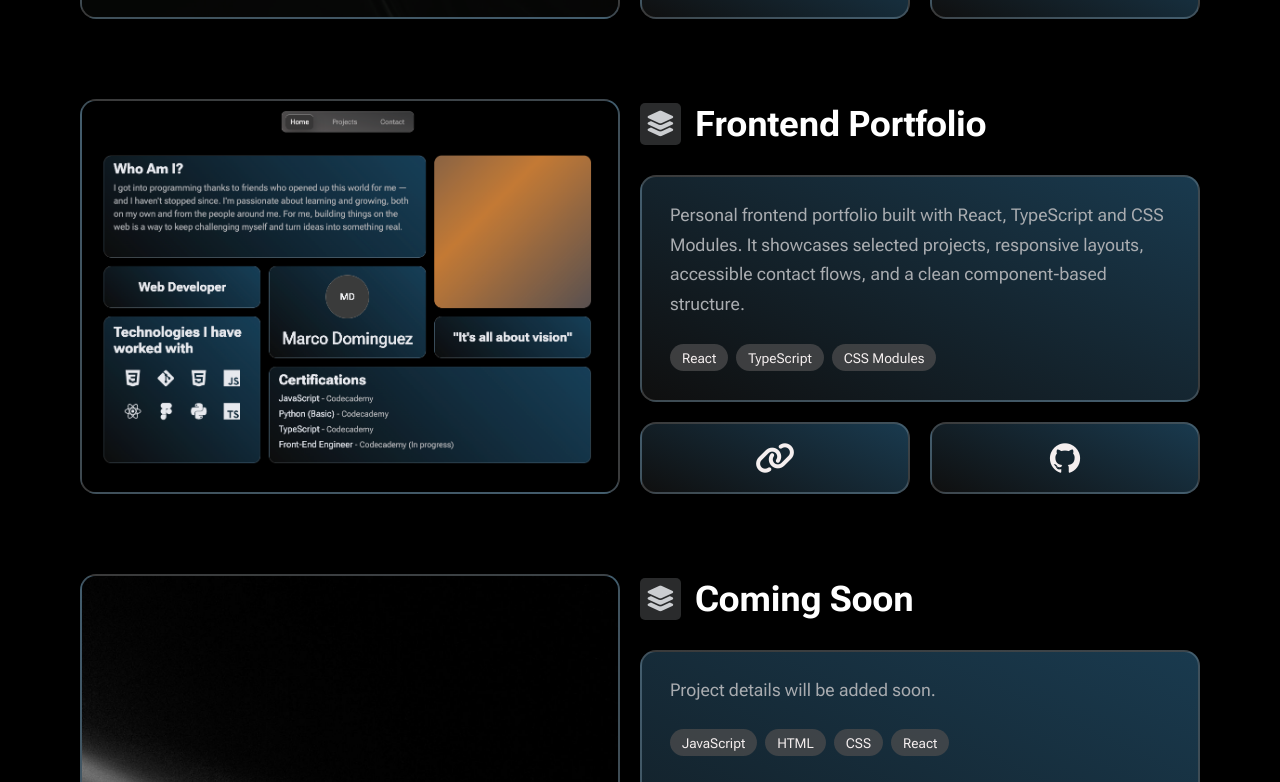
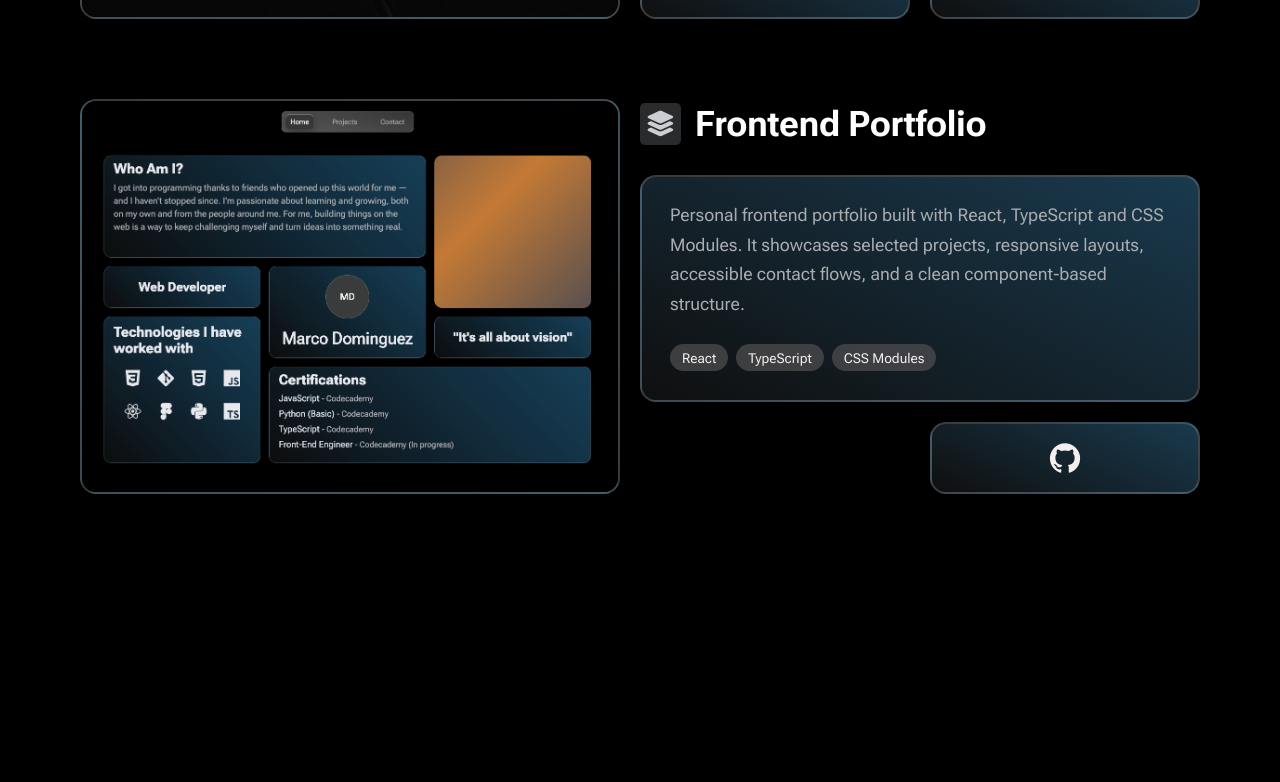
Before and after one commit to Marcodggz/portfolio, a React (Vite) app: page /projects in a window 1280 px wide. Shown: the part 501-1283 px from the top of the page. After the commit the page ends 1055 px from the top, so only its background shows below. Built offline with nearby package versions, Linux system fonts and the light colour scheme.

Commit message:
chore: review portfolio data

```diff
--- a/src/components/projects/ProjectCard/ProjectCard.tsx
+++ b/src/components/projects/ProjectCard/ProjectCard.tsx
@@ -41,6 +41,7 @@ const ProjectCard: React.FC<ProjectCardProps> = ({ project }) => {
         </div>
       </div>
 
+      {project.liveUrl && (
         <div className={styles.linkIcon}>
           <a
             className={styles.url}
@@ -53,6 +54,7 @@ const ProjectCard: React.FC<ProjectCardProps> = ({ project }) => {
             <span className={styles.btnLabel}>Live</span>
           </a>
         </div>
+      )}
 
       <div className={styles.githubIcon}>
         <a
--- a/src/data/certifications.ts
+++ b/src/data/certifications.ts
@@ -2,7 +2,7 @@ import type { Certification } from '../types'
 
 export const certifications: Certification[] = [
   { name: 'JavaScript', issuer: 'Codecademy' },
-  { name: 'Python (Basic)', issuer: 'Codecademy' },
+  { name: 'Learn Python 3', issuer: 'Codecademy' },
   { name: 'TypeScript', issuer: 'Codecademy' },
   { name: 'Front-End Engineer', issuer: 'Codecademy', inProgress: true },
 ]
--- a/src/data/projects.ts
+++ b/src/data/projects.ts
@@ -1,5 +1,4 @@
 import type { ProjectData } from '../types'
-import soonImage from '../assets/soon.jpg'
 import jammmingImage from '../assets/jammming-screenshot.png'
 import portfolioImage from '../assets/portfolio-screenshot.png'
 
@@ -21,16 +20,6 @@ export const projects: ProjectData[] = [
     image: portfolioImage,
     imageAlt: 'Screenshot of the Frontend Portfolio home page layout',
     technologies: ['React', 'TypeScript', 'CSS Modules'],
-    liveUrl: 'https://YOUR_PORTFOLIO_LIVE_URL',
     githubUrl: 'https://github.com/Marcodggz/portfolio',
   },
-  {
-    title: 'Coming Soon',
-    description: 'Project details will be added soon.',
-    image: soonImage,
-    imageAlt: 'Placeholder image for a project coming soon',
-    technologies: ['JavaScript', 'HTML', 'CSS', 'React'],
-    liveUrl: 'https://blank.page',
-    githubUrl: 'https://github.com/Marcodggz',
-  },
 ]
--- a/src/data/skills.ts
+++ b/src/data/skills.ts
@@ -1,12 +1,12 @@
 import type { SkillItem } from '../types'
 
 export const skills: SkillItem[] = [
-  { name: 'CSS', iconClass: 'devicon-css3-plain', label: 'CSS3' },
+  { name: 'React', iconClass: 'devicon-react-original', label: 'React' },
+  { name: 'TypeScript', iconClass: 'devicon-typescript-plain', label: 'TypeScript' },
+  { name: 'JavaScript', iconClass: 'devicon-javascript-plain', label: 'JavaScript' },
+  { name: 'HTML5', iconClass: 'devicon-html5-plain', label: 'HTML5' },
+  { name: 'CSS3', iconClass: 'devicon-css3-plain', label: 'CSS3' },
   { name: 'Git', iconClass: 'devicon-git-plain', label: 'Git' },
-  { name: 'HTML', iconClass: 'devicon-html5-plain', label: 'HTML5' },
-  { name: 'JavaScript', iconClass: 'devicon-javascript-plain', label: 'JavaScript' },
-  { name: 'React', iconClass: 'devicon-react-original', label: 'React' },
-  { name: 'Figma', iconClass: 'devicon-figma-plain', label: 'Figma' },
-  { name: 'Python', iconClass: 'devicon-python-plain', label: 'Python' },
-  { name: 'TypeScript', iconClass: 'devicon-typescript-plain', label: 'TypeScript' },
+  { name: 'JSON', iconClass: 'devicon-json-plain', label: 'JSON' },
+  { name: 'XML', iconClass: 'devicon-xml-plain', label: 'XML' },
 ]
--- a/src/types/index.ts
+++ b/src/types/index.ts
@@ -4,7 +4,7 @@ export interface ProjectData {
   image: string
   imageAlt: string
   technologies: string[]
-  liveUrl: string
+  liveUrl?: string
   githubUrl: string
 }
 
```
Lines whose indentation alone changed are shown as unchanged.
